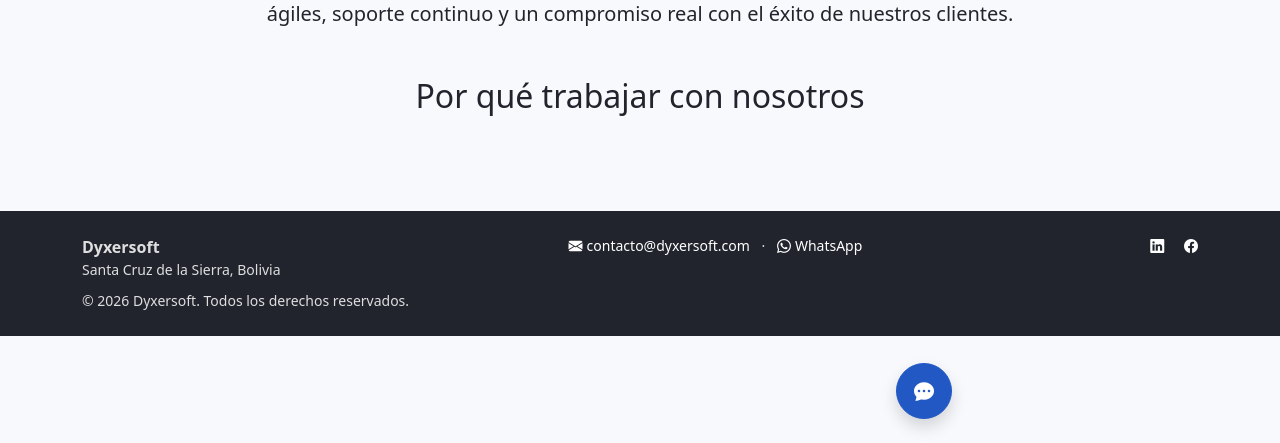
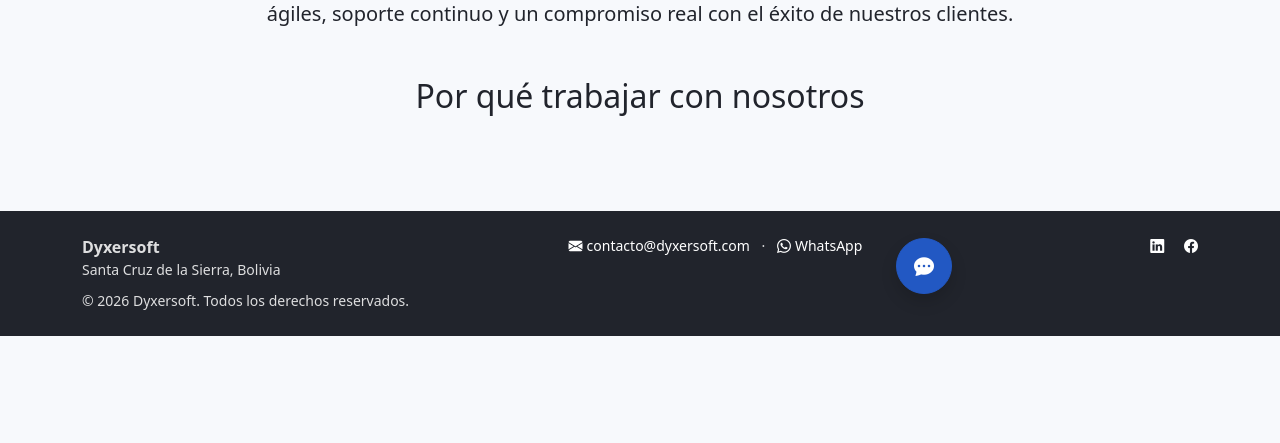
Before and after one commit to guiiyanxD/dyxersoft_corporate, a Django app: page /nosotros/ in a window 1280 px wide. Shown: the part 357-800 px from the top of the page. Run offline with Django 5.2, Linux system fonts and the light colour scheme; data comes from the database, SQL or seed files in the repository; data that the repository does not hold is empty.

Commit message:
fix: evitar que el widget de chat se solape con el footer
El boton flotante usaba bottom fijo respecto al viewport; en paginas
cortas coincidia con el footer. Ahora un IntersectionObserver sube el
widget la altura visible del footer cuando este entra en pantalla.

Tambien: Noticia.save() autocompleta fecha_publicacion al marcarla
publicada si no se especifico una fecha manualmente.

```diff
--- a/apps/sitio/models.py
+++ b/apps/sitio/models.py
@@ -1,5 +1,6 @@
 from django.db import models
 from django.urls import reverse
+from django.utils import timezone
 
 
 class PerfilEmpresa(models.Model):
@@ -138,6 +139,11 @@ class Noticia(models.Model):
     def __str__(self):
         return self.titulo
 
+    def save(self, *args, **kwargs):
+        if self.publicada and self.fecha_publicacion is None:
+            self.fecha_publicacion = timezone.now()
+        super().save(*args, **kwargs)
+
     def get_absolute_url(self):
         return reverse("sitio:boletin_detalle", kwargs={"slug": self.slug})
 
--- a/static/css/dyxersoft.css
+++ b/static/css/dyxersoft.css
@@ -77,8 +77,9 @@ footer.footer-dyxersoft a:hover {
 
 #chat-widget-dyxersoft {
     position: fixed;
-    bottom: 1.5rem;
+    bottom: var(--chat-widget-bottom, 1.5rem);
     right: 1.5rem;
     width: min(360px, 90vw);
     z-index: 1050;
+    transition: bottom .15s ease-out;
 }
--- a/templates/base.html
+++ b/templates/base.html
@@ -36,6 +36,21 @@
 
 <script src="https://cdn.jsdelivr.net/npm/bootstrap@5.3.3/dist/js/bootstrap.bundle.min.js"></script>
 <script src="https://unpkg.com/htmx.org@2.0.4/dist/htmx.min.js"></script>
+<script>
+(function () {
+    var footer = document.getElementById("site-footer");
+    var widget = document.getElementById("chat-widget-dyxersoft");
+    if (!footer || !widget) return;
+
+    // Cuando el footer entra en el viewport, sube el widget esa misma altura
+    // para que nunca se solape con él (pasa en páginas cortas como Nosotros).
+    new IntersectionObserver(function (entries) {
+        var entry = entries[0];
+        var offset = entry.isIntersecting ? entry.intersectionRect.height + 24 : 0;
+        widget.style.setProperty("--chat-widget-bottom", offset ? offset + "px" : "1.5rem");
+    }).observe(footer);
+})();
+</script>
 {% block extra_js %}{% endblock %}
 
 </body>
--- a/templates/partials/_footer.html
+++ b/templates/partials/_footer.html
@@ -1,4 +1,4 @@
-<footer class="footer-dyxersoft py-4 mt-5">
+<footer id="site-footer" class="footer-dyxersoft py-4 mt-5">
     <div class="container d-flex flex-wrap justify-content-between gap-3">
         <div>
             <strong>Dyxersoft</strong>
```
